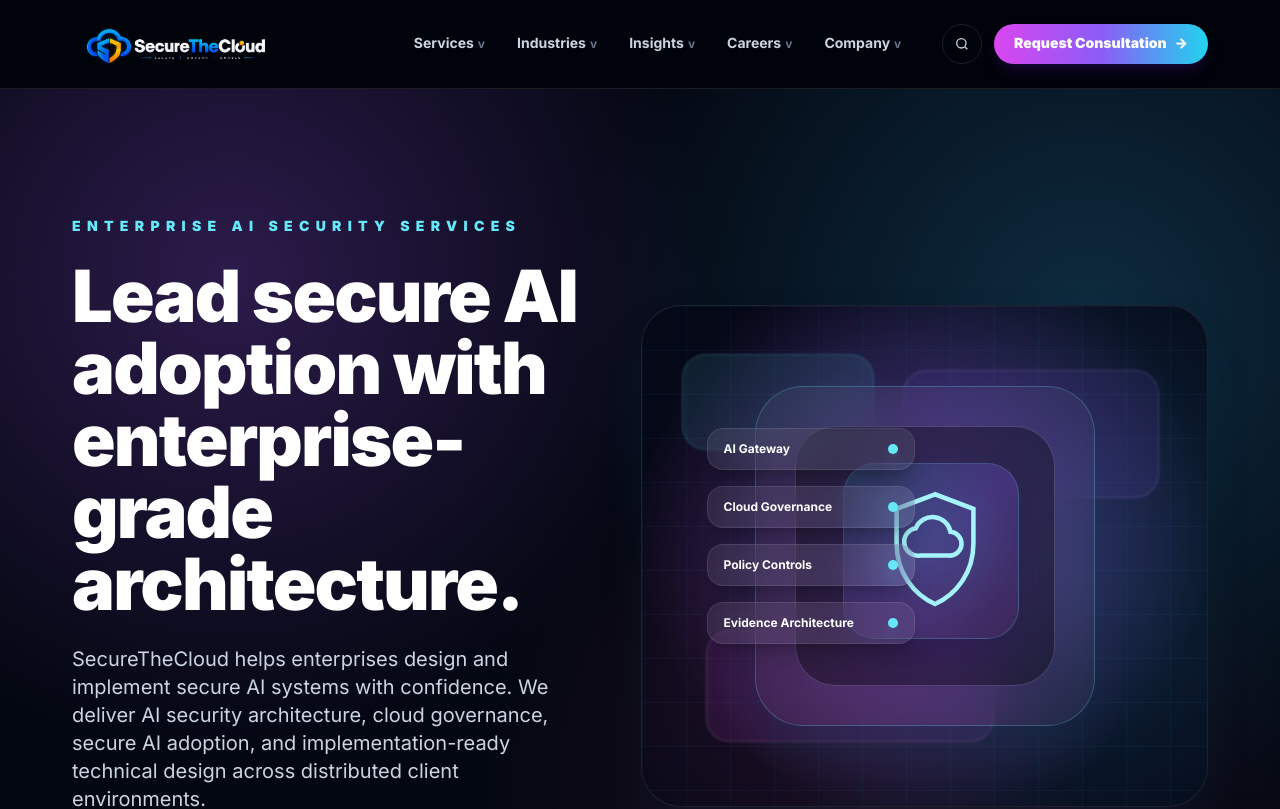
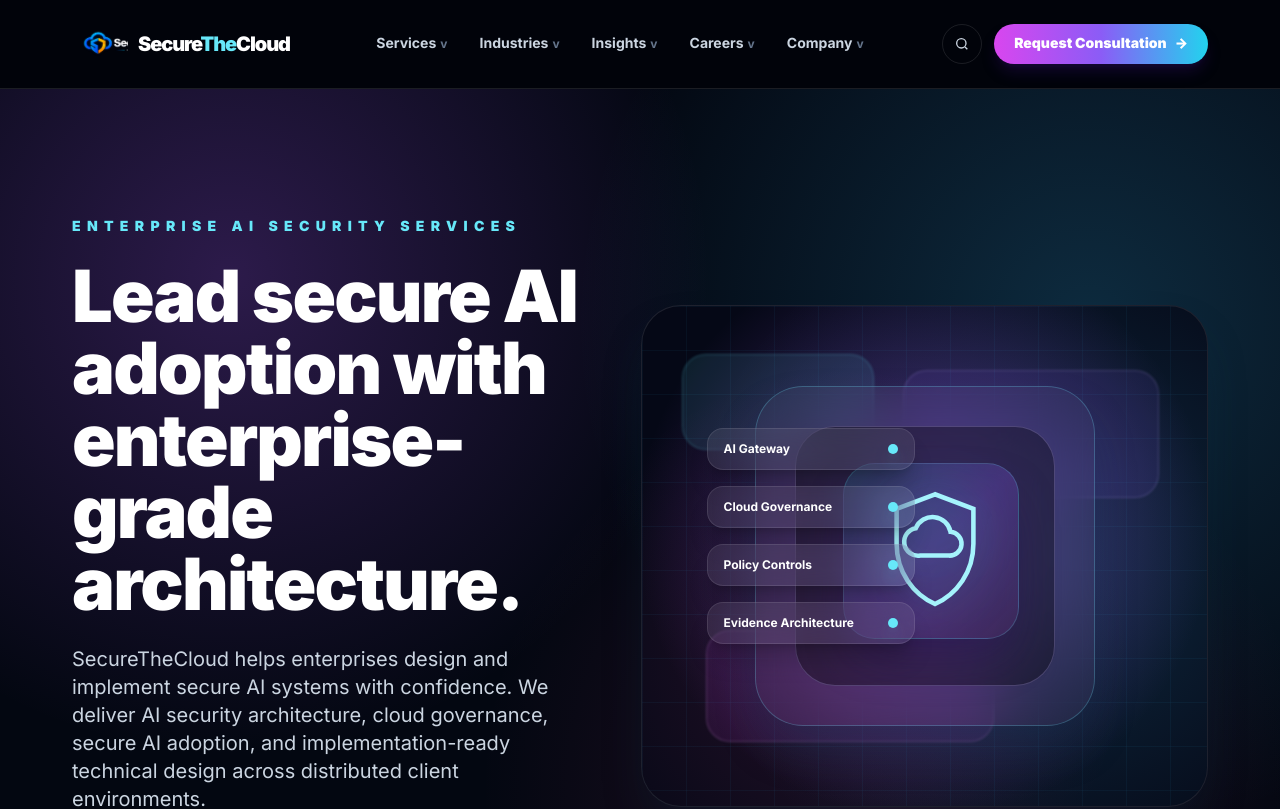
Before and after one commit to S3curethecloud/stc-marketing-site, a Next.js app: page / in a window 1280 px wide. Shown: the top 809 px of the page. Built offline with nearby package versions, Linux system fonts and the light colour scheme.

Commit message:
Render brand logo with readable text lockup

```diff
--- /dev/null
+++ b/components/brand/BrandLogo.tsx
@@ -0,0 +1,49 @@
+type BrandLogoProps = {
+  variant?: "header" | "footer";
+  showTagline?: boolean;
+};
+
+export default function BrandLogo({
+  variant = "header",
+  showTagline = false,
+}: BrandLogoProps) {
+  const isFooter = variant === "footer";
+
+  const iconFrameClass = isFooter
+    ? "relative h-12 w-14 shrink-0 overflow-hidden"
+    : "relative h-10 w-12 shrink-0 overflow-hidden";
+
+  const iconImageClass = isFooter
+    ? "h-12 w-auto max-w-none object-contain"
+    : "h-10 w-auto max-w-none object-contain";
+
+  const wordmarkClass = isFooter
+    ? "text-2xl font-black tracking-[-0.055em] sm:text-[26px]"
+    : "text-lg font-black tracking-[-0.055em] sm:text-xl";
+
+  return (
+    <span className="inline-flex flex-col">
+      <span className="inline-flex items-center gap-2.5">
+        <span className={iconFrameClass} aria-hidden="true">
+          <img
+            src="/assets/brand/securethecloud-logo.png"
+            alt=""
+            className={iconImageClass}
+          />
+        </span>
+
+        <span className={wordmarkClass}>
+          <span className="text-white">Secure</span>
+          <span className="text-cyan-300">The</span>
+          <span className="text-white">Cloud</span>
+        </span>
+      </span>
+
+      {showTagline ? (
+        <span className="mt-1 block pl-16 text-[10px] font-black uppercase tracking-[0.32em] text-slate-500">
+          Secure | Govern | Enable
+        </span>
+      ) : null}
+    </span>
+  );
+}
--- a/components/layout/SiteFooter.tsx
+++ b/components/layout/SiteFooter.tsx
@@ -1,4 +1,5 @@
 import Link from "next/link";
+import BrandLogo from "@/components/brand/BrandLogo";
 import { footerNavGroups } from "@/content/navigation";
 import { siteConfig } from "@/content/site";
 import Container from "@/components/layout/Container";
@@ -14,13 +15,7 @@ export default function SiteFooter() {
               aria-label={`${siteConfig.name} homepage`}
               className="inline-flex transition-opacity hover:opacity-90"
             >
-              <span className="block h-12 w-[310px] overflow-hidden sm:w-[340px]">
-                <img
-                  src="/assets/brand/securethecloud-logo.png"
-                  alt={siteConfig.name}
-                  className="h-20 w-auto max-w-none -translate-y-3 object-contain"
-                />
-              </span>
+              <BrandLogo variant="footer" showTagline />
             </Link>
 
             <p className="mt-5 max-w-md text-sm leading-6 text-slate-400">
--- a/components/layout/SiteHeader.tsx
+++ b/components/layout/SiteHeader.tsx
@@ -1,4 +1,5 @@
 import Link from "next/link";
+import BrandLogo from "@/components/brand/BrandLogo";
 import Container from "@/components/layout/Container";
 import MobileNav from "@/components/layout/MobileNav";
 import { mainNavItems } from "@/content/navigation";
@@ -13,13 +14,7 @@ export default function SiteHeader() {
           aria-label={`${siteConfig.name} homepage`}
           className="flex min-w-0 shrink-0 items-center rounded-2xl px-2 py-2 transition-opacity hover:opacity-90"
         >
-          <span className="block h-10 w-[220px] overflow-hidden sm:w-[260px] lg:w-[285px]">
-            <img
-              src="/assets/brand/securethecloud-logo.png"
-              alt={siteConfig.name}
-              className="h-16 w-auto max-w-none -translate-y-2 object-contain"
-            />
-          </span>
+          <BrandLogo variant="header" />
         </Link>
 
         <nav
```
